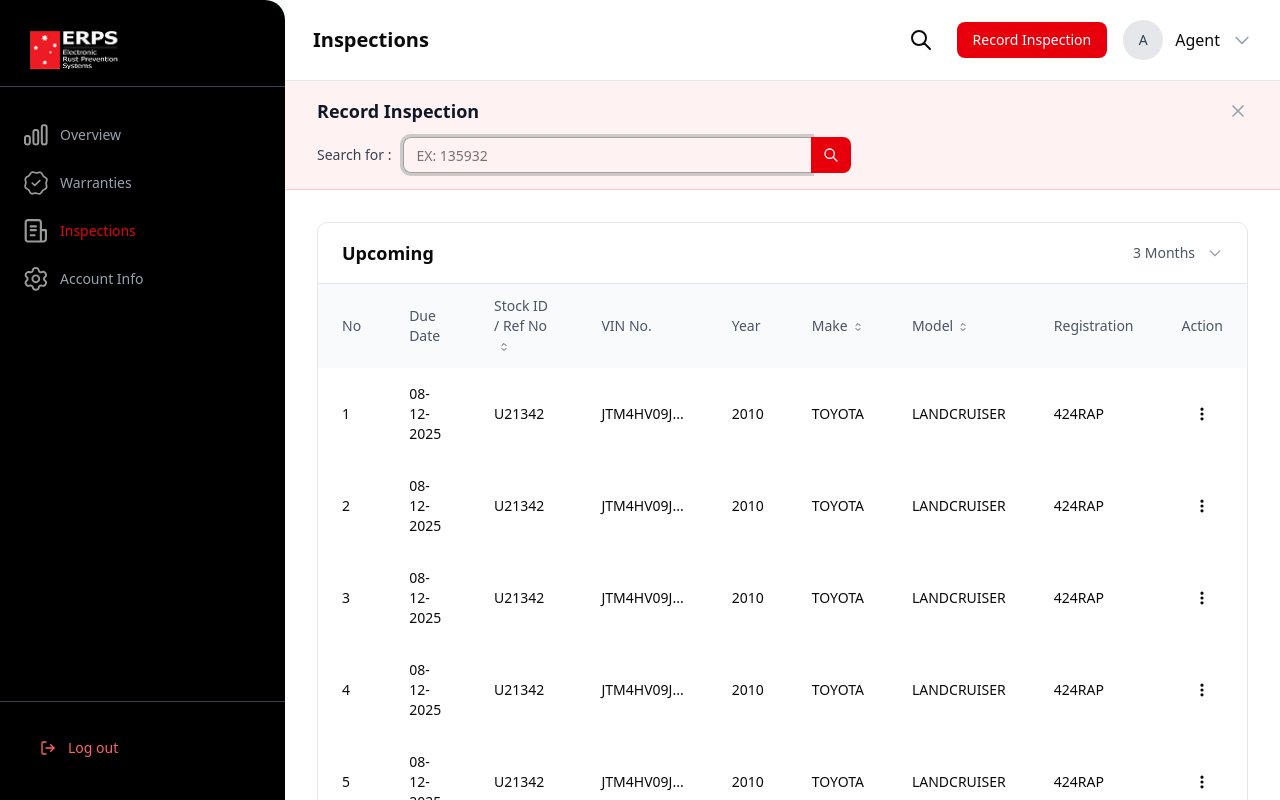
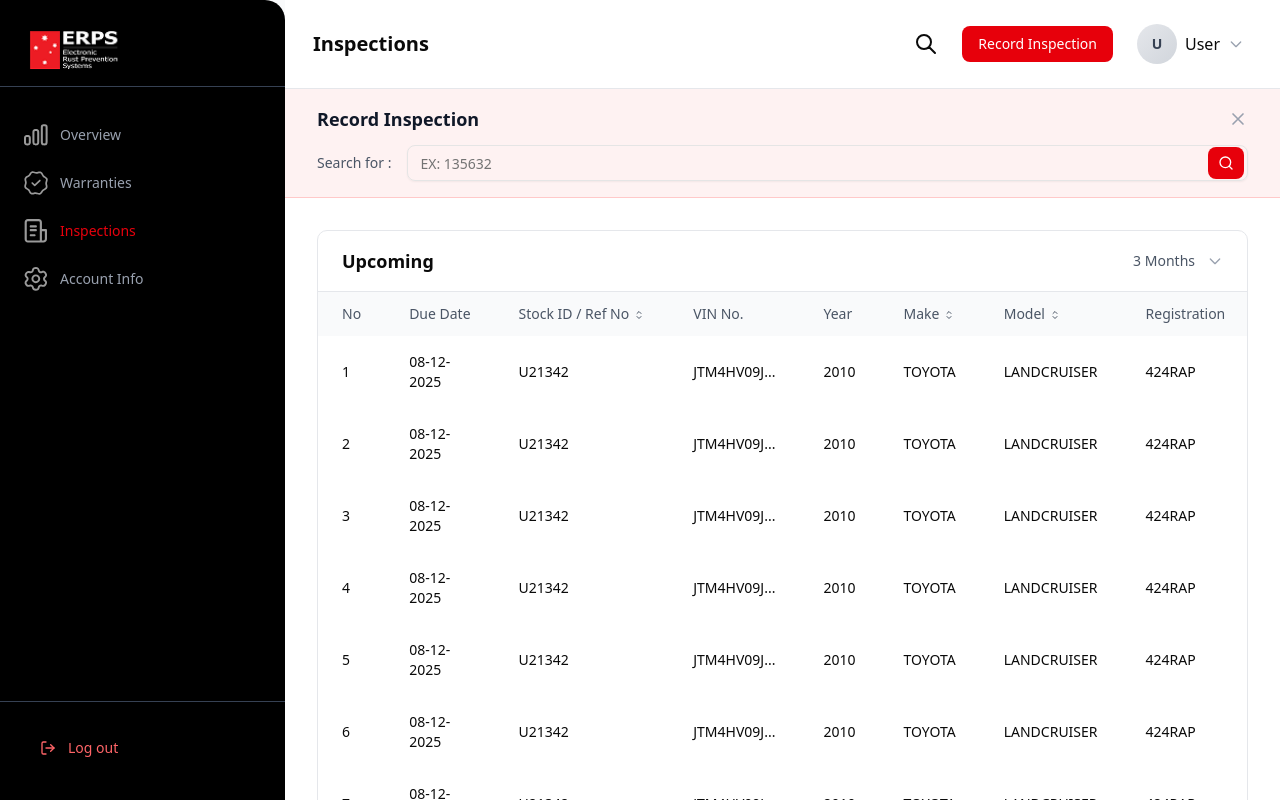
Before and after one commit to muaaz0333/Vehixure-FE, a Next.js app: page /agent/inspections in a window 1280 px wide. Both pictures are taken after a click on the button 920 px from the left and 40 px from the top of the page. Built offline with nearby package versions, Linux system fonts and the light colour scheme; no server answers.

Commit message:
fixed the design of inspections and warranties in agent dashhboard

```diff
--- a/app/agent/inspections/page.tsx
+++ b/app/agent/inspections/page.tsx
@@ -3,6 +3,9 @@
 import { useState, useRef, useEffect } from "react"
 import { Button } from "@/components/ui/button"
 import { Input } from "@/components/ui/input"
+import { useAuth } from "@/components/providers/auth-provider"
+import { useRouter } from 'next/navigation'
+import { Search } from "lucide-react"
 
 const upcomingInspectionData = [
     {
@@ -145,6 +148,26 @@ export default function AgentInspections() {
         )
     })
 
+    const { user, logout } = useAuth()
+    const [profileOpen, setProfileOpen] = useState(false);
+    useEffect(() => {
+        const handler = (e: MouseEvent) => {
+            if (!(e.target as HTMLElement).closest('.relative')) {
+                setProfileOpen(false)
+            }
+        }
+        document.addEventListener('click', handler)
+        return () => document.removeEventListener('click', handler)
+    }, [])
+
+
+    const router = useRouter()
+    const handleLogout = () => {
+        logout()
+        router.push('/login')
+    }
+
+
 
     return (
         <div className="h-screen flex flex-col bg-white">
@@ -174,14 +197,90 @@ export default function AgentInspections() {
                         Record Inspection
                     </Button>
 
-                    <div className="flex items-center gap-2 sm:gap-3">
-                        <div className="w-8 h-8 sm:w-10 sm:h-10 bg-gray-200 rounded-full flex items-center justify-center">
-                            <span className="text-xs sm:text-sm font-medium text-gray-700">A</span>
-                        </div>
-                        <span className="font-medium text-sm sm:text-base hidden sm:block">Agent</span>
-                        <svg className="w-4 h-4 sm:w-5 sm:h-5 text-gray-400" fill="none" viewBox="0 0 24 24" stroke="currentColor">
-                            <path strokeLinecap="round" strokeLinejoin="round" strokeWidth={2} d="M19 9l-7 7-7-7" />
-                        </svg>
+                    <div className="relative">
+                        <button
+                            onClick={() => setProfileOpen(v => !v)}
+                            className="flex items-center gap-2 px-2 py-1 rounded-lg hover:bg-gray-100 transition focus:outline-none"
+                        >
+                            {/* Avatar */}
+                            <div className="w-8 h-8 sm:w-10 sm:h-10 bg-gradient-to-br from-gray-200 to-gray-300 rounded-full flex items-center justify-center">
+                                <span className="text-sm font-semibold text-gray-700">
+                                    {user?.fullName?.charAt(0) || user?.email?.charAt(0) || 'U'}
+                                </span>
+                            </div>
+
+                            {/* Name */}
+                            <span className="font-medium text-md hidden sm:block max-w-[120px] truncate">
+                                {user?.fullName || user?.email || 'User'}
+                            </span>
+
+                            {/* Chevron */}
+                            <svg
+                                className={`w-4 h-4 text-gray-400 transition-transform duration-200 ${profileOpen ? 'rotate-180' : ''
+                                    }`}
+                                fill="none"
+                                viewBox="0 0 24 24"
+                                stroke="currentColor"
+                            >
+                                <path strokeLinecap="round" strokeLinejoin="round" strokeWidth={2} d="M19 9l-7 7-7-7" />
+                            </svg>
+                        </button>
+
+                        {/* Dropdown */}
+                        {profileOpen && (
+                            <div className="absolute right-0 mt-3 w-64 origin-top-right rounded-xl bg-white border border-gray-200 shadow-lg z-50 animate-in fade-in zoom-in-95">
+
+                                {/* User Info */}
+                                <div className="px-4 py-3 border-b border-gray-100">
+                                    <p className="text-sm font-medium text-gray-900 truncate">
+                                        {user?.fullName || 'User'}
+                                    </p>
+                                    <p className="text-xs text-gray-500 truncate">
+                                        {user?.email}
+                                    </p>
+                                </div>
+
+                                {/* Actions */}
+                                <div className="p-2">
+                                    <div
+                                        role="button"
+                                        tabIndex={0}
+                                        onClick={() => {
+                                            setProfileOpen(false)
+                                            handleLogout()
+                                        }}
+                                        onKeyDown={(e) => {
+                                            if (e.key === 'Enter' || e.key === ' ') {
+                                                setProfileOpen(false)
+                                                handleLogout()
+                                            }
+                                        }}
+                                        className="w-full flex items-center gap-3 px-3 py-2.5 rounded-lg
+               text-sm font-medium text-red-600 hover:bg-red-50
+               transition cursor-pointer select-none"
+                                    >
+                                        {/* Icon */}
+                                        <svg
+                                            className="w-5 h-5 shrink-0"
+                                            fill="none"
+                                            viewBox="0 0 24 24"
+                                            stroke="currentColor"
+                                        >
+                                            <path
+                                                strokeLinecap="round"
+                                                strokeLinejoin="round"
+                                                strokeWidth={2}
+                                                d="M17 16l4-4m0 0l-4-4m4 4H7m6 4v1m0-10V5"
+                                            />
+                                        </svg>
+
+                                        {/* Text */}
+                                        <span>Logout</span>
+                                    </div>
+                                </div>
+
+                            </div>
+                        )}
                     </div>
                 </div>
             </header>
@@ -200,25 +299,24 @@ export default function AgentInspections() {
                             </svg>
                         </button>
                     </div>
-                    <div className="flex items-center gap-3">
-                        <span className="text-sm text-gray-700">Search for :</span>
-                        <div className="flex-1 max-w-md flex">
+                    <div className="flex flex-col sm:flex-row sm:items-center gap-2 sm:gap-4 w-full">
+                        <span className="text-sm text-gray-600 whitespace-nowrap">
+                            Search for :
+                        </span>
+
+                        <div className="relative w-full">
                             <Input
-                                ref={searchInputRef}
-                                type="text"
-                                placeholder="EX: 135932"
+                                placeholder="EX: 135632"
                                 value={searchValue}
                                 onChange={(e) => setSearchValue(e.target.value)}
-                                className="rounded-r-none border-r-0"
+                                className="w-full pr-12"
                             />
 
                             <Button
-                                onClick={handleSearch}
-                                className="bg-red-600 hover:bg-red-700 text-white rounded-l-none px-4"
+                                size="sm"
+                                className="absolute right-1 top-1/2 -translate-y-1/2 bg-red-600 hover:bg-red-700 text-white px-3 py-1 h-8"
                             >
-                                <svg className="w-4 h-4" fill="none" viewBox="0 0 24 24" stroke="currentColor">
-                                    <path strokeLinecap="round" strokeLinejoin="round" strokeWidth={2} d="M21 21l-6-6m2-5a7 7 0 11-14 0 7 7 0 0114 0z" />
-                                </svg>
+                                <Search className="w-4 h-4" />
                             </Button>
                         </div>
                     </div>
@@ -246,7 +344,7 @@ export default function AgentInspections() {
                     <div className="overflow-x-auto">
                         <table className="w-full min-w-[900px]">
                             <thead className="bg-gray-50 sticky top-0 z-20">
-                                <tr className="text-left text-xs sm:text-sm text-gray-600">
+                                <tr className="text-left text-xs sm:text-sm text-gray-600 whitespace-nowrap">
                                     <th className="px-3 sm:px-6 py-2 sm:py-3 font-medium">No</th>
                                     <th className="px-3 sm:px-6 py-2 sm:py-3 font-medium">Due Date</th>
                                     <th className="px-3 sm:px-6 py-2 sm:py-3 font-medium">
--- a/app/agent/warranties/page.tsx
+++ b/app/agent/warranties/page.tsx
@@ -3,6 +3,9 @@
 import { useEffect, useState } from "react"
 import { Button } from "@/components/ui/button"
 import { CreateWarrantyModal } from "@/components/ui/create-warranty-modal"
+import { useAuth } from "@/components/providers/auth-provider"
+import { useRouter } from 'next/navigation'
+
 
 const agentWarrantyData = [
     {
@@ -188,6 +191,25 @@ export default function AgentWarranties() {
         setSearch("")
     }, [activeTab])
 
+    const { user, logout } = useAuth()
+    const [profileOpen, setProfileOpen] = useState(false);
+    useEffect(() => {
+        const handler = (e: MouseEvent) => {
+            if (!(e.target as HTMLElement).closest('.relative')) {
+                setProfileOpen(false)
+            }
+        }
+        document.addEventListener('click', handler)
+        return () => document.removeEventListener('click', handler)
+    }, [])
+
+
+    const router = useRouter()
+    const handleLogout = () => {
+        logout()
+        router.push('/login')
+    }
+
 
     const normalizedQuery = search.trim().toLowerCase()
 
@@ -238,14 +260,90 @@ export default function AgentWarranties() {
                         Create Warranty
                     </Button>
 
-                    <div className="flex items-center gap-2 sm:gap-3">
-                        <div className="w-8 h-8 sm:w-10 sm:h-10 bg-gray-200 rounded-full flex items-center justify-center">
-                            <span className="text-xs sm:text-sm font-medium text-gray-700">A</span>
-                        </div>
-                        <span className="font-medium text-sm sm:text-base hidden sm:block">Agent</span>
-                        <svg className="w-4 h-4 sm:w-5 sm:h-5 text-gray-400" fill="none" viewBox="0 0 24 24" stroke="currentColor">
-                            <path strokeLinecap="round" strokeLinejoin="round" strokeWidth={2} d="M19 9l-7 7-7-7" />
-                        </svg>
+                    <div className="relative">
+                        <button
+                            onClick={() => setProfileOpen(v => !v)}
+                            className="flex items-center gap-2 px-2 py-1 rounded-lg hover:bg-gray-100 transition focus:outline-none"
+                        >
+                            {/* Avatar */}
+                            <div className="w-8 h-8 sm:w-10 sm:h-10 bg-gradient-to-br from-gray-200 to-gray-300 rounded-full flex items-center justify-center">
+                                <span className="text-sm font-semibold text-gray-700">
+                                    {user?.fullName?.charAt(0) || user?.email?.charAt(0) || 'U'}
+                                </span>
+                            </div>
+
+                            {/* Name */}
+                            <span className="font-medium text-md hidden sm:block max-w-[120px] truncate">
+                                {user?.fullName || user?.email || 'User'}
+                            </span>
+
+                            {/* Chevron */}
+                            <svg
+                                className={`w-4 h-4 text-gray-400 transition-transform duration-200 ${profileOpen ? 'rotate-180' : ''
+                                    }`}
+                                fill="none"
+                                viewBox="0 0 24 24"
+                                stroke="currentColor"
+                            >
+                                <path strokeLinecap="round" strokeLinejoin="round" strokeWidth={2} d="M19 9l-7 7-7-7" />
+                            </svg>
+                        </button>
+
+                        {/* Dropdown */}
+                        {profileOpen && (
+                            <div className="absolute right-0 mt-3 w-64 origin-top-right rounded-xl bg-white border border-gray-200 shadow-lg z-50 animate-in fade-in zoom-in-95">
+
+                                {/* User Info */}
+                                <div className="px-4 py-3 border-b border-gray-100">
+                                    <p className="text-sm font-medium text-gray-900 truncate">
+                                        {user?.fullName || 'User'}
+                                    </p>
+                                    <p className="text-xs text-gray-500 truncate">
+                                        {user?.email}
+                                    </p>
+                                </div>
+
+                                {/* Actions */}
+                                <div className="p-2">
+                                    <div
+                                        role="button"
+                                        tabIndex={0}
+                                        onClick={() => {
+                                            setProfileOpen(false)
+                                            handleLogout()
+                                        }}
+                                        onKeyDown={(e) => {
+                                            if (e.key === 'Enter' || e.key === ' ') {
+                                                setProfileOpen(false)
+                                                handleLogout()
+                                            }
+                                        }}
+                                        className="w-full flex items-center gap-3 px-3 py-2.5 rounded-lg
+               text-sm font-medium text-red-600 hover:bg-red-50
+               transition cursor-pointer select-none"
+                                    >
+                                        {/* Icon */}
+                                        <svg
+                                            className="w-5 h-5 shrink-0"
+                                            fill="none"
+                                            viewBox="0 0 24 24"
+                                            stroke="currentColor"
+                                        >
+                                            <path
+                                                strokeLinecap="round"
+                                                strokeLinejoin="round"
+                                                strokeWidth={2}
+                                                d="M17 16l4-4m0 0l-4-4m4 4H7m6 4v1m0-10V5"
+                                            />
+                                        </svg>
+
+                                        {/* Text */}
+                                        <span>Logout</span>
+                                    </div>
+                                </div>
+
+                            </div>
+                        )}
                     </div>
                 </div>
             </header>
@@ -298,7 +396,7 @@ export default function AgentWarranties() {
                                 // Warranties Table
                                 <table className="w-full min-w-[1000px]">
                                     <thead className="bg-gray-50 sticky top-0 z-10">
-                                        <tr className="text-left text-xs sm:text-sm text-gray-600">
+                                        <tr className="text-left text-xs sm:text-sm text-gray-600 whitespace-nowrap">
                                             <th className="w-12 px-3 sm:px-6 py-3 font-medium">
                                                 No
                                             </th>
@@ -358,7 +456,7 @@ export default function AgentWarranties() {
                                 // Saved Forms Table
                                 <table className="w-full min-w-[1000px]">
                                     <thead className="bg-gray-50 sticky top-0 z-10">
-                                        <tr className="text-left text-xs sm:text-sm text-gray-600">
+                                        <tr className="text-left text-xs sm:text-sm text-gray-600 whitespace-nowrap">
                                             <th className="px-3 sm:px-6 py-2 sm:py-3 font-medium">No</th>
                                             <th className="px-3 sm:px-6 py-2 sm:py-3 font-medium">
                                                 Form Name
```
